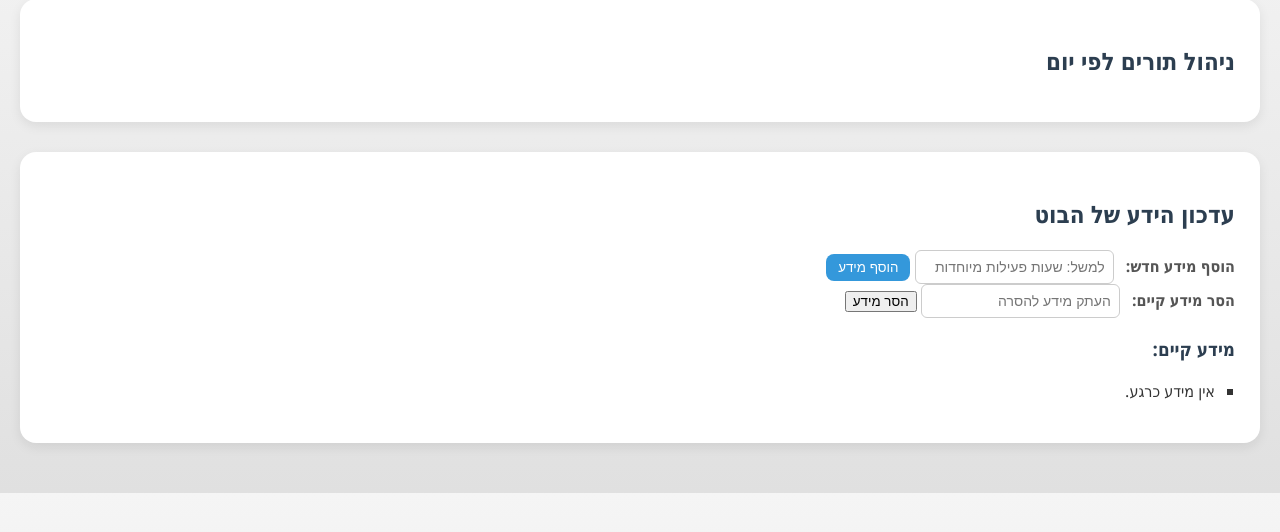
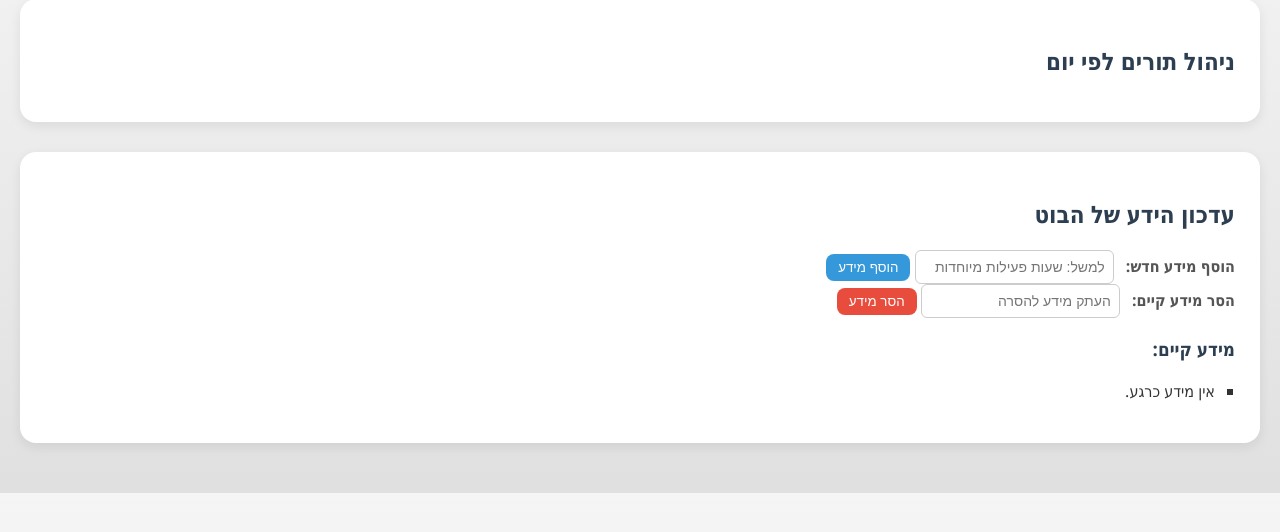
Before and after one commit to Nextwave19/barber, a Flask app: template templates/admin_command.html in a window 1280 px wide. Shown: the part 132-664 px from the top of the page. Run offline with Flask 3, Linux system fonts and the light colour scheme; the template is opened without the code that fills it, so the values that code supplies are empty.

Commit message:
Update admin_command.html

```diff
--- a/templates/admin_command.html
+++ b/templates/admin_command.html
@@ -108,6 +108,19 @@
 
         button.add:hover {
             background: #2980b9;
+        }
+
+        button.remove {
+            background: #e74c3c;
+            color: white;
+            border: none;
+            padding: 6px 12px;
+            border-radius: 8px;
+            cursor: pointer;
+        }
+
+        button.remove:hover {
+            background: #c0392b;
         }
 
         label {
```
